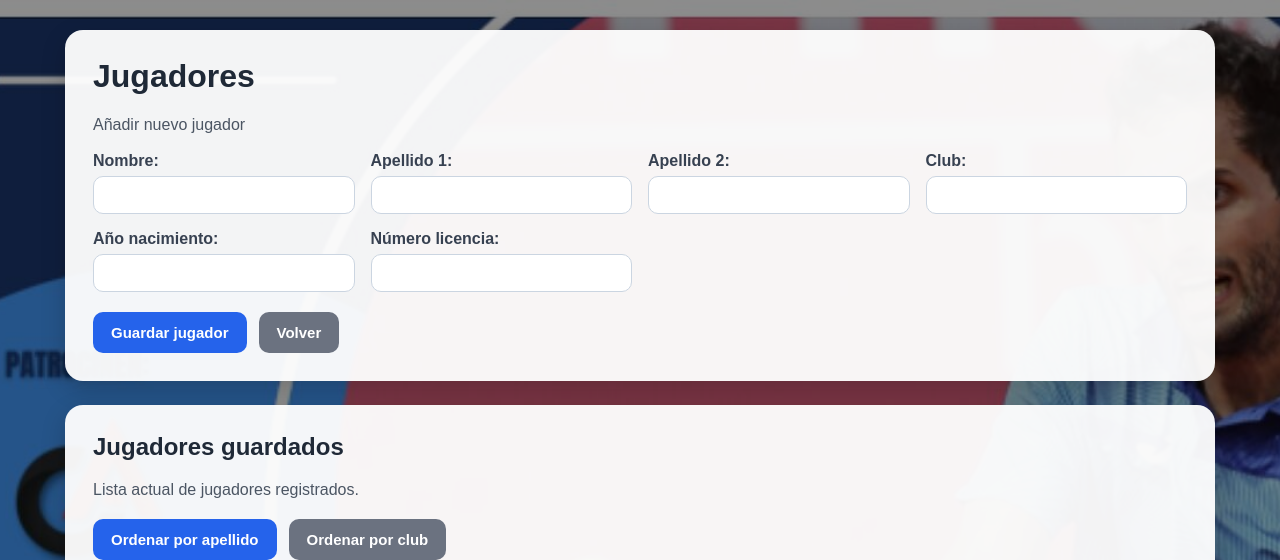
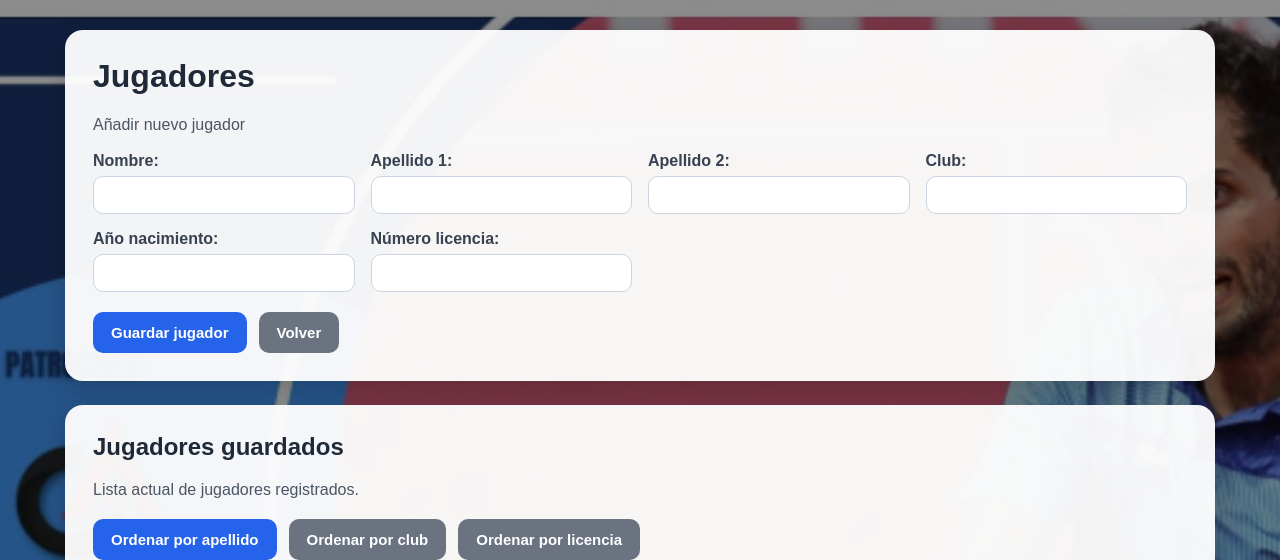
Before and after one commit to jordi4949/app_tennis, a FastAPI app: template app/templates/jugadores.html in a window 1280 px wide. Shown: the top 560 px of the page. Run offline with FastAPI, Linux system fonts and the light colour scheme; the template is opened without the code that fills it, so the values that code supplies are empty.

Commit message:
Añadir boton ordenar por licencia

```diff
--- a/app/main.py
+++ b/app/main.py
@@ -44,6 +44,8 @@ def jugadores(
 
     if ordenar == "club":
         order_by = "club, apellido1, apellido2, nombre"
+    elif ordenar == "licencia":
+        order_by = "NULLIF(numero_licencia, '') NULLS LAST, apellido1, apellido2, nombre"
     else:
         order_by = "apellido1, apellido2, nombre"
 
@@ -189,6 +191,8 @@ def ver_importados(
 ):
     if ordenar == "club":
         order_by = "club, apellido1, apellido2, nombre"
+    elif ordenar == "licencia":
+        order_by = "NULLIF(numero_licencia, '') NULLS LAST, apellido1, apellido2, nombre"
     else:
         order_by = "apellido1, apellido2, nombre"
 
--- a/app/templates/importar_jugadores.html
+++ b/app/templates/importar_jugadores.html
@@ -24,6 +24,10 @@
 
 <a href="/admin/importar-jugadores?buscar={{ buscar }}&ordenar=club">
     Ordenar por club
+</a>
+
+<a href="/admin/importar-jugadores?buscar={{ buscar }}&ordenar=licencia">
+    Ordenar por licencia
 </a>
 
 <br><br>
--- a/app/templates/jugadores.html
+++ b/app/templates/jugadores.html
@@ -228,6 +228,11 @@
                 <a href="/admin/jugadores?buscar={{ buscar }}&ordenar=club" class="btn btn-secundario">
                     Ordenar por club
                 </a>
+
+                <a href="/admin/jugadores?buscar={{ buscar }}&ordenar=licencia" class="btn btn-secundario">
+                    Ordenar por licencia
+                </a>
+
             </div>
 
                 <div class="tabla-contenedor">
```
